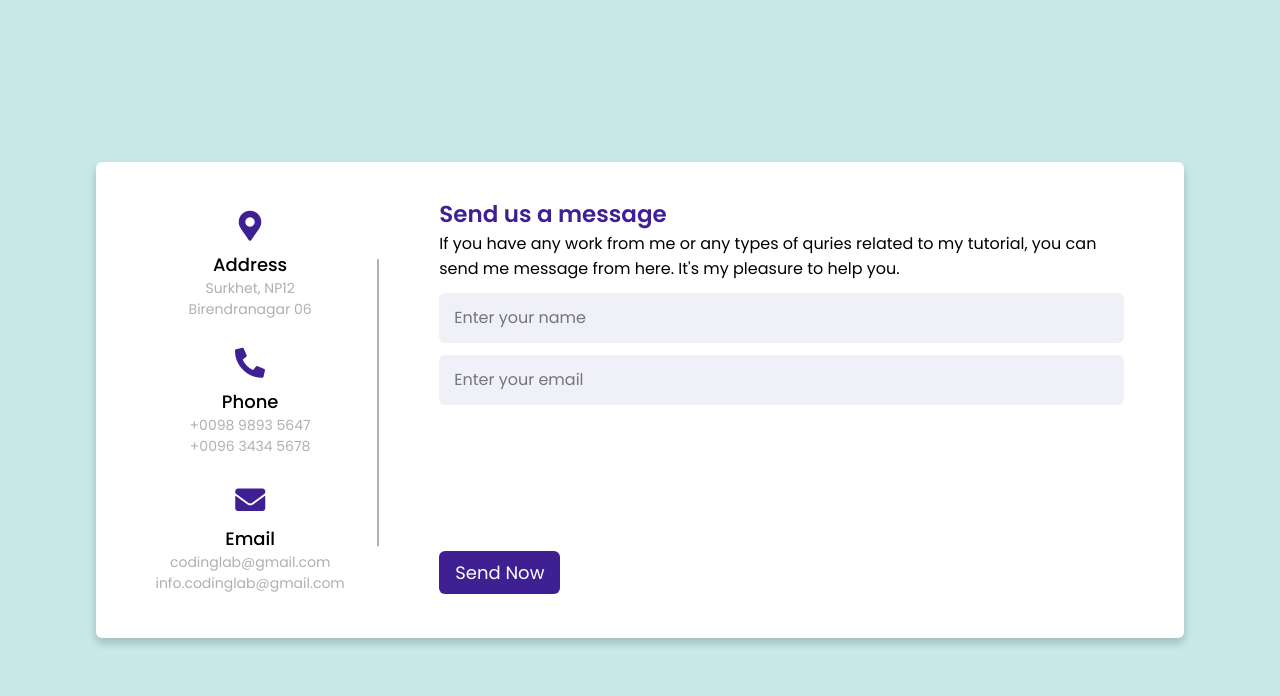
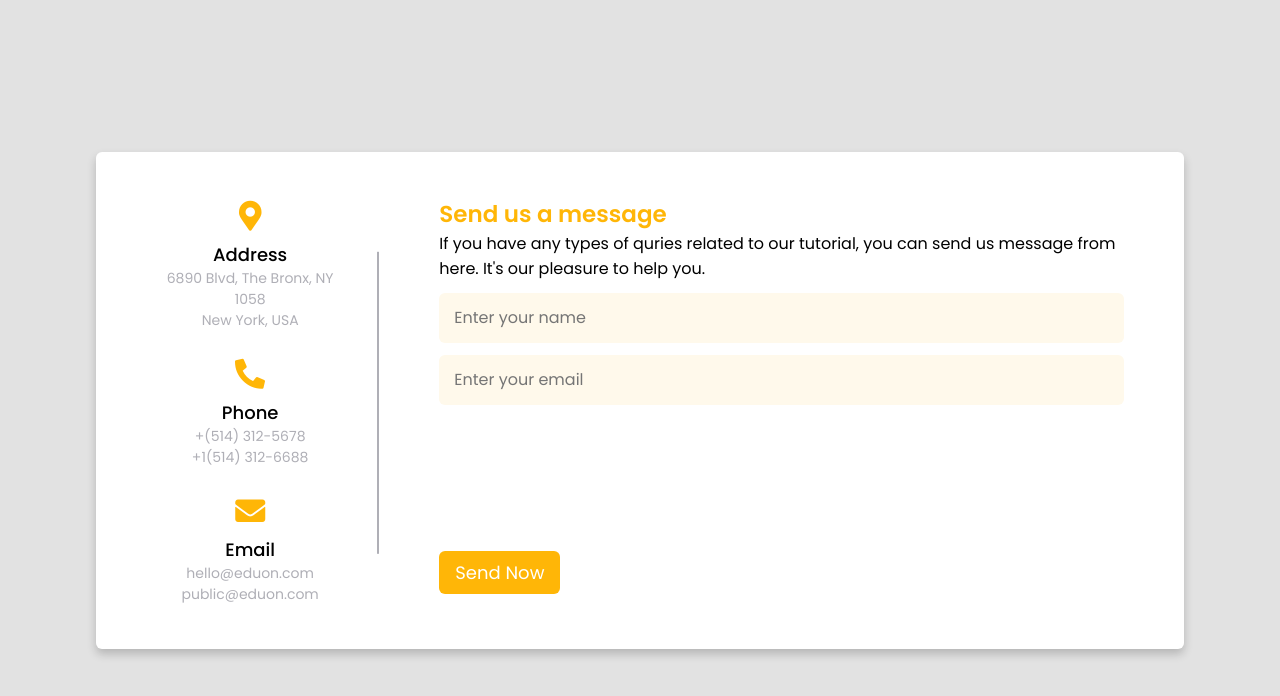
Before and after one commit to krishnaraj-cyber/Online_Class_Website, a plain HTML site: page consult.html in a window 1280 px wide. Drawn offline with Linux system fonts and the light colour scheme.

Commit message:
contact us added

```diff
--- a/consult.html
+++ b/consult.html
@@ -14,25 +14,25 @@
         <div class="address details">
           <i class="fas fa-map-marker-alt"></i>
           <div class="topic">Address</div>
-          <div class="text-one">Surkhet, NP12</div>
-          <div class="text-two">Birendranagar 06</div>
+          <div class="text-one">6890 Blvd, The Bronx, NY 1058</div>
+          <div class="text-two">New York, USA</div>
         </div>
         <div class="phone details">
           <i class="fas fa-phone-alt"></i>
           <div class="topic">Phone</div>
-          <div class="text-one">+0098 9893 5647</div>
-          <div class="text-two">+0096 3434 5678</div>
+          <div class="text-one">+(514) 312-5678</div>
+          <div class="text-two">+1(514) 312-6688</div>
         </div>
         <div class="email details">
           <i class="fas fa-envelope"></i>
           <div class="topic">Email</div>
-          <div class="text-one">codinglab@gmail.com</div>
-          <div class="text-two">info.codinglab@gmail.com</div>
+          <div class="text-one">hello@eduon.com</div>
+          <div class="text-two">public@eduon.com</div>
         </div>
       </div>
       <div class="right-side">
         <div class="topic-text">Send us a message</div>
-        <p>If you have any work from me or any types of quries related to my tutorial, you can send me message from here. It's my pleasure to help you.</p>
+        <p>If you have any types of quries related to our tutorial, you can send us message from here. It's our pleasure to help you.</p>
       <form action="#">
         <div class="input-box">
           <input type="text" placeholder="Enter your name">
--- a/contactus.css
+++ b/contactus.css
@@ -9,7 +9,7 @@
 body{
   min-height: 100vh;
   width: 100%;
-  background: #c8e8e9;
+  background: #e2e2e2;
   display: flex;
   align-items: center;
   justify-content: center;
@@ -52,7 +52,7 @@ body{
 }
 .content .left-side .details i{
   font-size: 30px;
-  color: #3e2093;
+  color: #ffb607;
   margin-bottom: 10px;
 }
 .content .left-side .details .topic{
@@ -71,7 +71,7 @@ body{
 .content .right-side .topic-text{
   font-size: 23px;
   font-weight: 600;
-  color: #3e2093;
+  color: #ffb607;
 }
 .right-side .input-box{
   height: 50px;
@@ -85,7 +85,7 @@ body{
   border: none;
   outline: none;
   font-size: 16px;
-  background: #F0F1F8;
+  background: #fff9eb;
   border-radius: 6px;
   padding: 0 15px;
   resize: none;
@@ -107,7 +107,7 @@ body{
   border: none;
   padding: 8px 16px;
   border-radius: 6px;
-  background: #3e2093;
+  background: #ffb607;
   cursor: pointer;
   transition: all 0.3s ease;
 }
```
